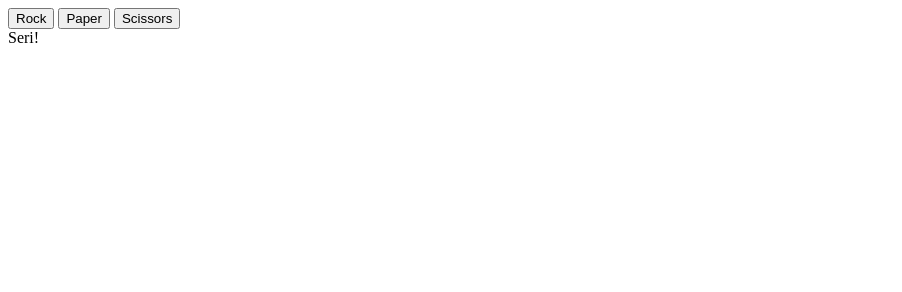
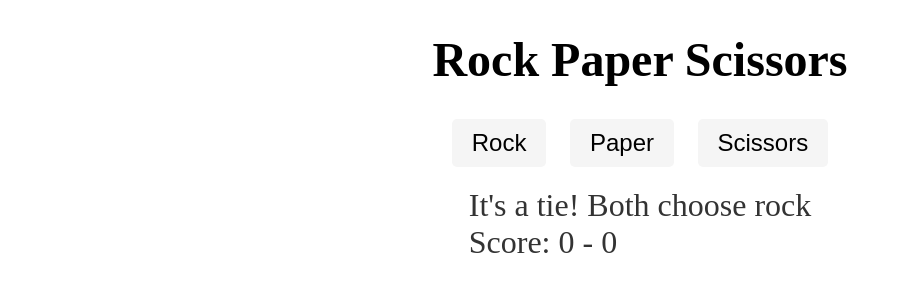
Before and after one commit to YahyaSopian/Rock-Paper-Scissors, a plain HTML site: page index.html in a window 1280 px wide. Both pictures are taken after a click on the button "Rock". Shown: the whole page, without its empty margins (0-902 px from the left). Drawn offline with Linux system fonts and the light colour scheme.

Commit message:
Add css file and refactor main.js styling for centered conten styling buttons displaying final score and the winner

```diff
--- a/index.html
+++ b/index.html
@@ -3,16 +3,18 @@
   <head>
     <meta charset="UTF-8" />
     <meta name="viewport" content="width=device-width, initial-scale=1.0" />
+    <link rel="stylesheet" href="styles.css" />
     <title>Rock Paper Scissors</title>
   </head>
   <body>
-    <div>
+    <h1>Rock Paper Scissors</h1>
+    <div id="buttons">
       <button id="rock">Rock</button>
       <button id="paper">Paper</button>
       <button id="scissors">Scissors</button>
     </div>
-
-    <div id="result"></div>
-    <script src="./main.js"></script>
+    <!-- Tempat untuk menampilkan hasil -->
+    <div id="results"></div>
+    <script src="main.js"></script>
   </body>
 </html>
--- a/main.js
+++ b/main.js
@@ -1,51 +1,72 @@
-function getComputerChoice() {
-  const randomNumber = Math.random() * 3;
-
-  if (randomNumber < 1) {
+// Fungsi untuk mendapatkan pilihan komputer
+const getComputerChoice = () => {
+  const randomNumber = Math.floor(Math.random() * 3);
+  if (randomNumber === 0) {
     return `rock`;
-  } else if (randomNumber < 2) {
+  } else if (randomNumber === 1) {
     return `paper`;
   } else {
     return `scissors`;
   }
-}
+};
 
-function playGame() {
+// Fungsi unutuk memainkan permainan
+const playGame = () => {
+  // Membuat variabel untuk menyimpan skor
   let humanScore = 0;
   let computerScore = 0;
-  function playRound(humanChoice, computerChoice) {
-    humanChoice = humanChoice.toLowerCase();
+  // Mengakses elemen div dengan id "results" untuk menampilkan hasil
+  const results = document.getElementById("results");
 
-    // mengakses div dengan id result untuk menampilkan hasil
-    const result = document.getElementById("result");
-    // Cek pemenang
+  // Fungsi untuk memainkan permainan satu kali
+  const playRound = (humanChoice, computerChoice) => {
+    //  Logika untuk menentukan hasil permainan
     if (humanChoice === computerChoice) {
-      result.textContent = "Seri!";
-      console.log(`Seri!`);
-    } else if ((humanChoice === `rock` && computerChoice === `scissors`) || (humanChoice === `paper` && computerChoice === `rock`) || (humanChoice === `scissors` && computerChoice === `paper`)) {
-      result.textContent = `You win! ${humanChoice} beats ${computerChoice}`;
-      console.log(`You win! ${humanChoice} beats ${computerChoice}`);
+      results.textContent = `It's a tie! Both choose ${humanChoice}`;
+    } else if ((humanChoice === "rock" && computerChoice === "scissors") || (humanChoice === "paper" && computerChoice === "rock") || (humanChoice === "scissors" && computerChoice === "paper")) {
       humanScore++;
+      results.textContent = `You win! ${humanChoice} beats ${computerChoice}`;
     } else {
-      result.textContent = `You lose! ${computerChoice} beats ${humanChoice}`;
-      console.log(`You lose! ${computerChoice} beats ${humanChoice}`);
+      computerScore++;
+      results.textContent = `You lose! ${computerChoice} beats ${humanChoice}`;
     }
-    computerScore++;
-  }
 
-  // Mengakses tombol pilihan dan menambahkan event listener
-  document.getElementById("rock").addEventListener("click", () => {
-    const computerChoice = getComputerChoice();
-    playRound("rock", computerChoice);
+    // Menampilkan skor
+    results.innerText += `\nScore: ${humanScore} - ${computerScore}`;
+    // Logika untuk menampilkan pemenang dan mereset skor setelah skor mencapai 5
+    if (humanScore === 5) {
+      results.textContent = `You win the game! \nFinal score: ${humanScore} - ${computerScore}`;
+      // reset skor
+      humanScore = 0;
+      computerScore = 0;
+    } else if (computerScore === 5) {
+      results.innerHTML = `You lose the game!\nFinal score: ${humanScore} - ${computerScore}`;
+      // reset skor
+      humanScore = 0;
+      computerScore = 0;
+    }
+  };
+
+  // Mengakses elemen button dengan id "rock", "paper", dan "scissors" dan menambahkan event listener
+  const rockButton = document.getElementById("rock");
+  const paperButton = document.getElementById("paper");
+  const scissorsButton = document.getElementById("scissors");
+
+  rockButton.addEventListener(`click`, () => {
+    const computerSelection = getComputerChoice();
+    playRound("rock", computerSelection);
   });
-  document.getElementById("paper").addEventListener("click", () => {
-    const computerChoice = getComputerChoice();
-    playRound("paper", computerChoice);
+
+  paperButton.addEventListener(`click`, () => {
+    const computerSelection = getComputerChoice();
+    playRound("paper", computerSelection);
   });
-  document.getElementById("scissors").addEventListener("click", () => {
-    const computerChoice = getComputerChoice();
-    playRound("scissors", computerChoice);
+
+  scissorsButton.addEventListener(`click`, () => {
+    const computerSelection = getComputerChoice();
+    playRound("scissors", computerSelection);
   });
-}
+};
 
+// Memanggil fungsi playGame saat halaman dimuat
 playGame();
--- /dev/null
+++ b/styles.css
@@ -0,0 +1,38 @@
+body {
+  padding: 0;
+  margin: 0;
+}
+
+h1 {
+  text-align: center;
+  font-size: 3em;
+}
+
+#buttons {
+  display: flex;
+  max-width: 400px;
+  justify-content: space-around;
+  margin: 20px auto;
+}
+
+button {
+  padding: 10px 20px;
+  font-size: 1.5em;
+  border-radius: 5px;
+  border: none;
+  background-color: #f5f5f5;
+  cursor: pointer;
+  transition: background-color 0.3s ease;
+}
+
+button:hover {
+  background-color: #e0e0e0;
+}
+
+#results {
+  display: flex;
+  justify-content: center;
+  margin-top: 20px;
+  font-size: 2em;
+  color: #333;
+}
```
